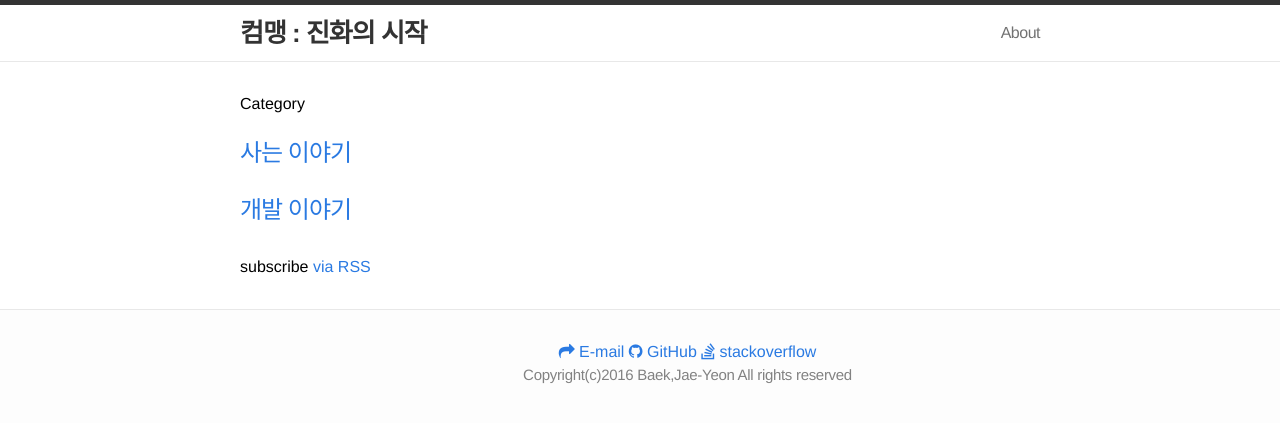
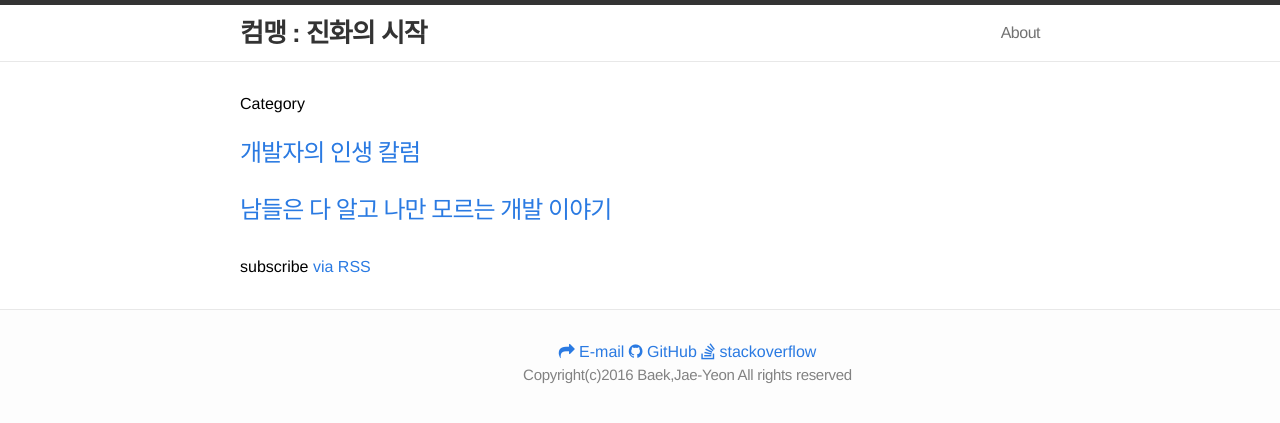
Before and after one commit to jybaek/jybaek.github.com, a Jekyll site: the page built from index.html, in a window 1280 px wide. Shown: the top 423 px of the page. Built offline with Jekyll 4.4.1, drawn with Linux system fonts in a browser that asks for light colours; nearby versions of some CDN libraries.

Commit message:
심심한 index 문구 변경...

```diff
--- a/index.html
+++ b/index.html
@@ -7,8 +7,8 @@ layout: default
   <h1>Category</h1>
 
   <ul class="posts">
-      <li><a class="post-link" href="life">사는 이야기</a></li>
-	  <li><a class="post-link" href="dev">개발 이야기</a></li>
+      <li><a class="post-link" href="life">개발자의 인생 칼럼</a></li>
+	  <li><a class="post-link" href="dev">남들은 다 알고 나만 모르는 개발 이야기</a></li>
   </ul>
 
   <p class="rss-subscribe">subscribe <a href="{{ "/feed.xml" | prepend: site.baseurl }}">via RSS</a></p>
```
